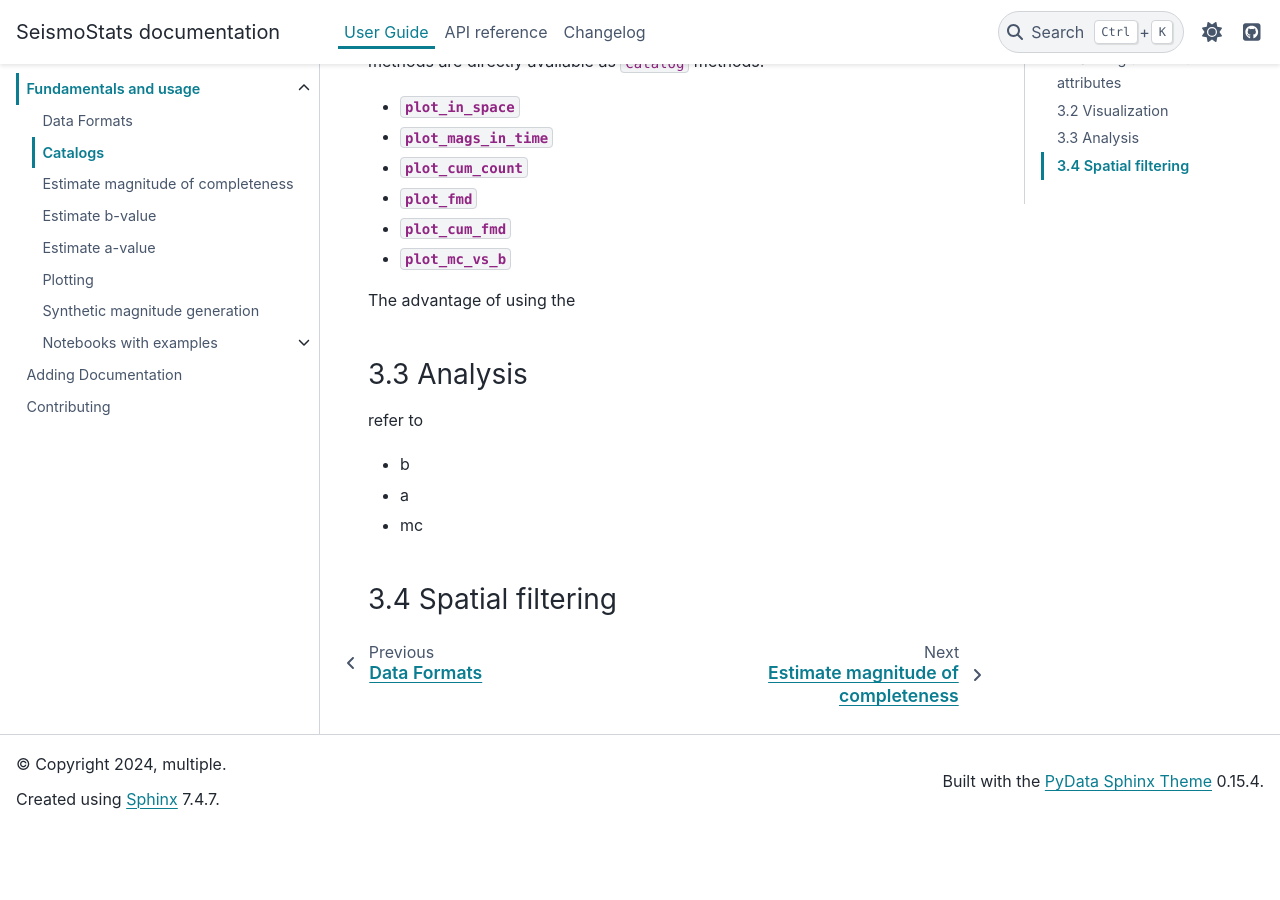
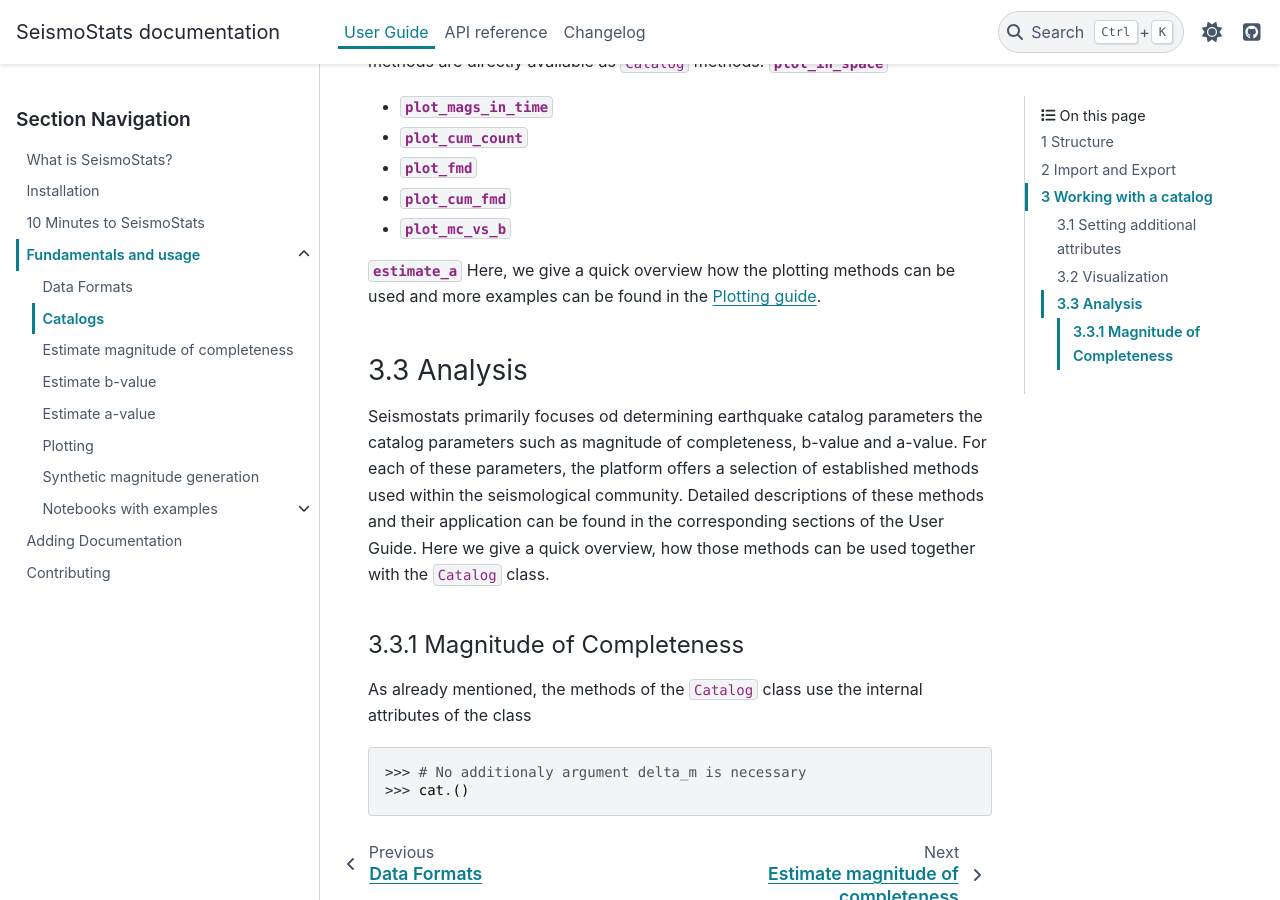
Before and after one commit to swiss-seismological-service/SeismoStats, a Sphinx documentation site: the page built from docs/source/user/catalogs.md, in a window 1280 px wide and 900 px high, scrolled down 7642 px. Built offline with Sphinx 7.4.7 and the PyData theme 0.15.4, drawn with Linux system fonts in a browser that asks for light colours; pages that are not in the unit, such as notebooks, are missing from menus; the version number could not be read and is left out; before the commit the page ends 8470 px from its top, so only the background shows below that.

Commit message:
Added Analysis part (estimate_mc)

````diff
--- a/docs/source/user/catalogs.md
+++ b/docs/source/user/catalogs.md
@@ -275,18 +275,24 @@
 
 ### 3.2 Visualization
 As described in the {ref}`Plotting guide </user/plots.md>`, **Seismostats** offers a variety of methods for visualising catalog data in space and time. Furthermore magnitude distributions can be plotted to get a first impression on the catalog parameters. The following methods are directly available as `Catalog` methods:
--  {func}`plot_in_space <seismostats.catalogs.catalog.Catalog.plot_in_space>`
--  {func}`plot_mags_in_time <seismostats.catalogs.catalog.Catalog.plot_mags_in_time>`
--  {func}`plot_cum_count <seismostats.catalogs.catalog.Catalog.plot_cum_count>`
-- {func}`plot_fmd <seismostats.catalogs.catalog.Catalog.plot_fmd>`
-- {func}`plot_cum_fmd <seismostats.catalogs.catalog.Catalog.plot_cum_fmd>`
-- {func}`plot_mc_vs_b <seismostats.catalogs.catalog.Catalog.plot_mc_vs_b>`
+{func}`plot_in_space <seismostats.Catalog.plot_in_space>`
+- {func}`plot_mags_in_time <seismostats.Catalog.plot_mags_in_time>`
+-  {func}`plot_cum_count <seismostats.Catalog.plot_cum_count>`
+- {func}`plot_fmd <seismostats.Catalog.plot_fmd>`
+- {func}`plot_cum_fmd <seismostats.Catalog.plot_cum_fmd>`
+- {func}`plot_mc_vs_b <seismostats.Catalog.plot_mc_vs_b>`
 
-The advantage of using the
+{func}`estimate_a <seismostats.Catalog.estimate_a>`
+Here, we give a quick overview how the plotting methods can be used and more examples can be found in the {ref}`Plotting guide </user/plots.md>`.
+
 ### 3.3 Analysis
-refer to
-- b
-- a
-- mc
+Seismostats primarily focuses od determining earthquake catalog parameters the catalog parameters such as magnitude of completeness, b-value and a-value. For each of these parameters, the platform offers a selection of established methods used within the seismological community. Detailed descriptions of these methods and their application can be found in the corresponding sections of the User Guide. Here we give a quick overview, how those methods can be used together with the `Catalog` class.
 
-### 3.4 Spatial filtering
+
+#### 3.3.1 Magnitude of Completeness
+As already mentioned, the methods of the `Catalog` class use the internal attributes of the class
+
+```python
+>>> # No additionaly argument delta_m is necessary
+>>> cat.()
+```
````
Also changed, not shown: other parts of docs/source/user/catalogs.md (+1 -1 lines).
